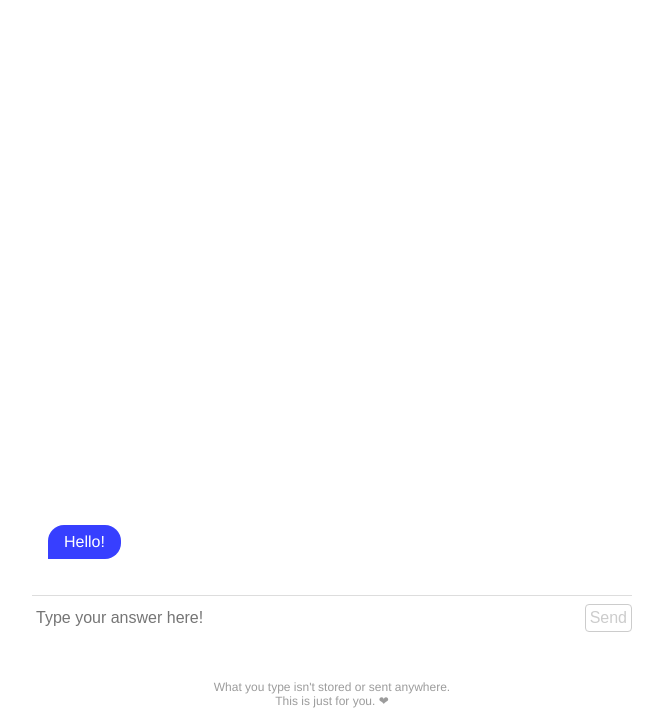
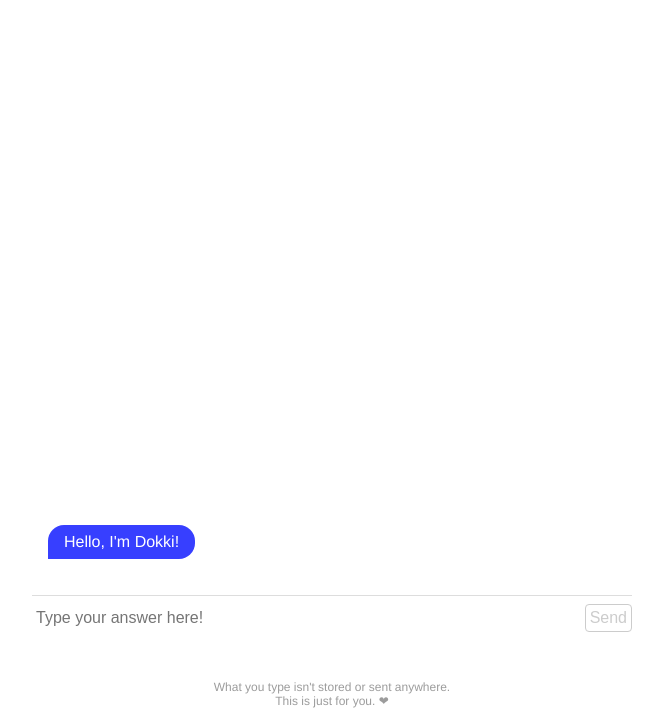
Before and after one commit to duyenle1312/dokki, a plain HTML site: page index.html in a window 1280 px wide. Shown: the part 80-800 px from the top of the page, without its empty margins (308-971 px from the left). Drawn offline with nearby package versions, Linux system fonts and the light colour scheme.

Commit message:
Update index.html

```diff
--- a/index.html
+++ b/index.html
@@ -20,7 +20,7 @@
       <h1>Dokki is here 🤖</h1>
       <div class="conversation">
         <p class="chat question">
-          Hello!
+          Hello, I'm Dokki!
         </p>
       </div>
       <form class="chatbox">
```
